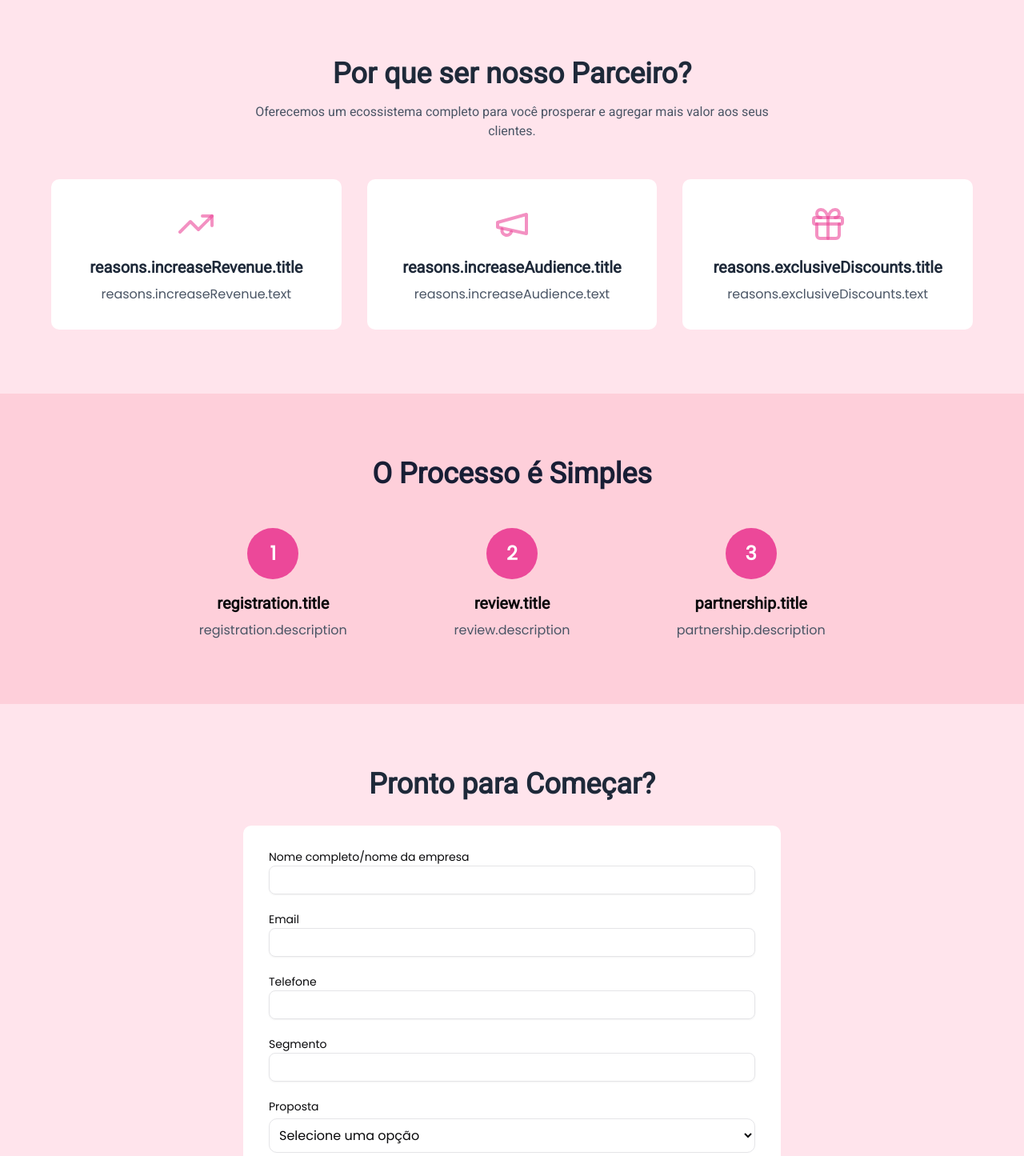
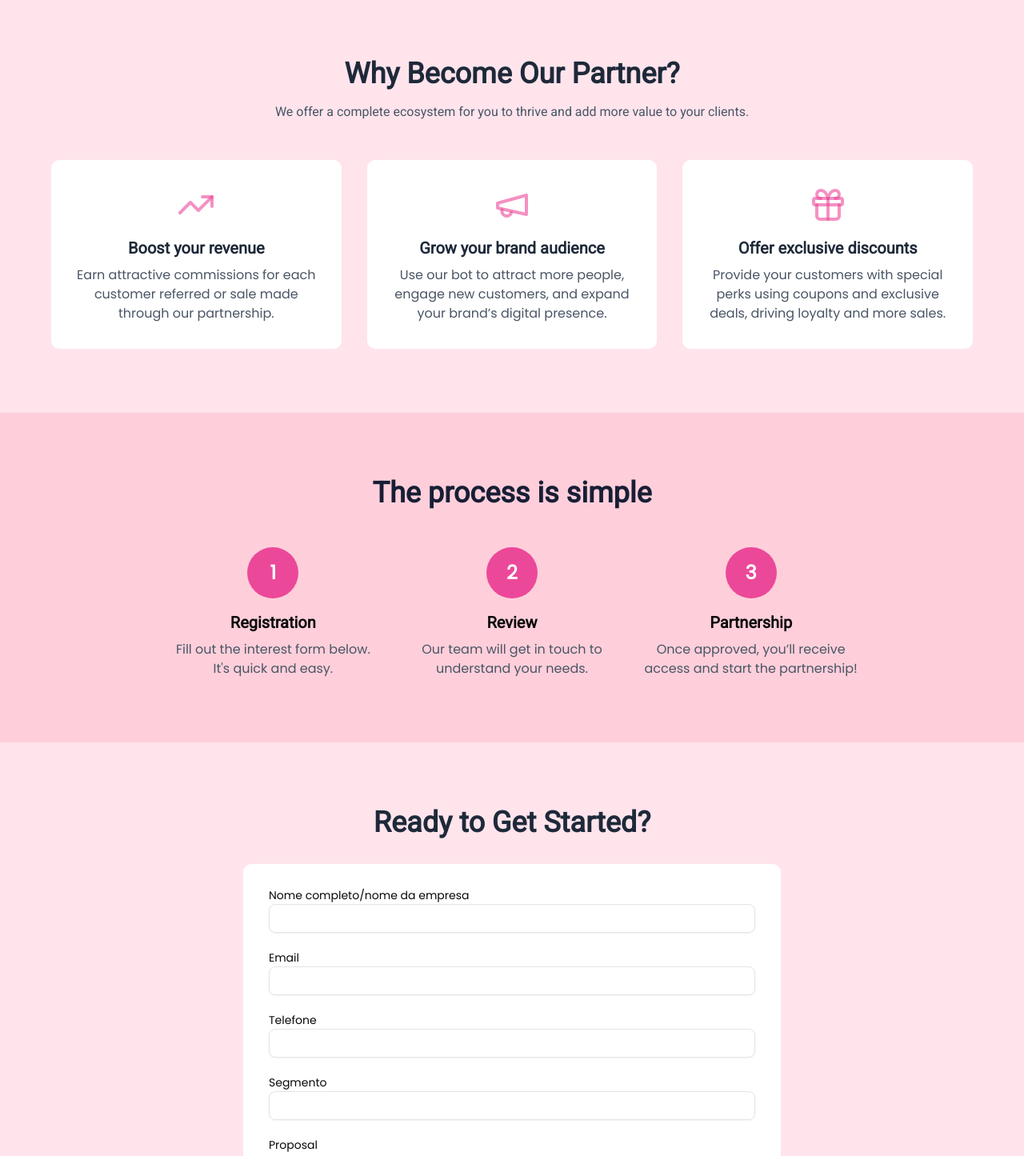
Before and after one commit to PedroMarques391/senpaiLP, a Next.js app: page /en/partners in a window 1280 px wide. Shown: the part 440-1885 px from the top of the page at 80% size. Built offline with nearby package versions, Linux system fonts and the light colour scheme.

Commit message:
feat: add translations in partners page and childs.

```diff
--- a/src/app/[locale]/partners/page.tsx
+++ b/src/app/[locale]/partners/page.tsx
@@ -7,6 +7,7 @@ import { Label } from '@/src/components/ui/label';
 import { reasonsCard } from '@/src/data';
 import { zodResolver } from '@hookform/resolvers/zod';
 import { ArrowRight } from 'lucide-react';
+import { useTranslations } from 'next-intl';
 import Link from 'next/link';
 import { useState } from 'react';
 import { useForm, FormProvider } from 'react-hook-form';
@@ -45,6 +46,7 @@ const PartnersPage = () => {
         resolver: zodResolver(partnersSchema),
     });
     const { handleSubmit, reset, register, formState: { errors } } = methods;
+    const t = useTranslations('partners')
 
     async function onSubmit(data: PartnersData) {
         setLoading(true)
@@ -79,25 +81,25 @@ const PartnersPage = () => {
             <main>
                 <section className="bg-secondary-theme text-white text-center py-20 px-4 mt-20">
                     <h1 className="text-4xl md:text-6xl font-bold mb-4 animate-fade-in-down">
-                        Junte-se a Nós. Cresça Conosco.
+                        {t("title")}
                     </h1>
                     <p className="text-lg md:text-xl max-w-3xl mx-auto mb-8 animate-fade-in-up">
-                        Expanda seus negócios e alcance novos clientes tornando-se um parceiro oficial do <span className='text-surface'>BotDoSenpai</span>.
+                        {t("subtitle")} <span className='text-surface'>BotDoSenpai</span>.
                     </p>
                     <Link
                         href="#partner-form"
                         className="bg-content-inverse text-secondary-theme font-bold py-3 px-8 rounded-full text-lg hover:bg-gray-200 transition-all duration-300"
                     >
-                        Quero ser um Parceiro
+                        {t("beAPartner")}
                         <ArrowRight className="inline-block ml-2" size={20} />
                     </Link>
                 </section>
 
                 <section id="benefits" className="py-20 bg-surface-card px-4">
                     <div className="max-w-6xl mx-auto text-center">
-                        <h1 className="text-3xl md:text-4xl font-bold text-gray-800 mb-4">Por que ser nosso Parceiro?</h1>
+                        <h1 className="text-3xl md:text-4xl font-bold text-gray-800 mb-4">{t("question")}</h1>
                         <h2 className="text-gray-600 mb-12 max-w-2xl mx-auto">
-                            Oferecemos um ecossistema completo para você prosperar e agregar mais valor aos seus clientes.
+                            {t("response")}
                         </h2>
                         <div className="grid grid-cols-1 md:grid-cols-2 lg:grid-cols-3 gap-8">
                             {reasonsCard.map((card, index) => (
@@ -116,7 +118,7 @@ const PartnersPage = () => {
 
                 <section id="partner-form" className="py-20 bg-surface-card px-4">
                     <div className="max-w-2xl mx-auto">
-                        <h2 className="text-3xl md:text-4xl font-bold text-gray-800 text-center mb-8">Pronto para Começar?</h2>
+                        <h2 className="text-3xl md:text-4xl font-bold text-gray-800 text-center mb-8">{t("start")}</h2>
                         <FormProvider {...methods}>
                             <form onSubmit={handleSubmit(onSubmit)} className="bg-content-inverse p-8 rounded-lg space-y-6">
                                 <FormField label='Nome completo/nome da empresa' name='name' direction='col' />
@@ -124,7 +126,7 @@ const PartnersPage = () => {
                                 <FormField label='Telefone' name='phone' direction='col' maxLength={15} />
                                 <FormField label='Segmento' name='segment' direction='col' />
                                 <div className='space-y-2'>
-                                    <Label>Proposta</Label>
+                                    <Label>{t("proposal")}</Label>
                                     <select
                                         {...register("proposal")}
                                         className="border rounded-lg p-2 w-full"
@@ -132,12 +134,12 @@ const PartnersPage = () => {
                                         defaultValue={''}
                                     >
                                         <option value="" disabled>
-                                            Selecione uma opção
+                                            {t("option")}
                                         </option>
-                                        <option value="Divulgação de marca">Divulgação de marca</option>
-                                        <option value="Troca de Serviços">Troca de Serviços</option>
-                                        <option value="Patrocínio">Patrocínio</option>
-                                        <option value="Outro">Outro</option>
+                                        <option value="Divulgação de marca">{t("disclosure")}</option>
+                                        <option value="Troca de Serviços">{t("services")}</option>
+                                        <option value="Patrocínio">{t("partnership")}</option>
+                                        <option value="Outro">{t("other")}</option>
                                     </select>
                                     {errors.proposal && (
                                         <p className="text-red-500 text-sm">{errors.proposal.message}</p>
@@ -158,10 +160,10 @@ const PartnersPage = () => {
                                                 <circle className="opacity-25" cx="12" cy="12" r="10" stroke="currentColor" strokeWidth="4"></circle>
                                                 <path className="opacity-75" fill="currentColor" d="M4 12a8 8 0 018-8v4a4 4 0 00-4 4H4z"></path>
                                             </svg>
-                                            Enviando...
+                                            {t("sending")}
                                         </span>
                                     ) : (
-                                        "Enviar Cadastro"
+                                        t("send")
                                     )}
                                 </button>
                             </form>
--- a/src/components/sections/ReasonsCard.tsx
+++ b/src/components/sections/ReasonsCard.tsx
@@ -1,13 +1,19 @@
 import { IReasonsCard } from "@/src/types";
+import { useTranslations } from "next-intl";
 
 
 
 export function ReasonsCard({ icon: Icon, title, text }: IReasonsCard) {
+    const t = useTranslations("partners");
     return (
         <div className="bg-content-inverse p-8 rounded-lg hover:shadow-md transition-shadow shadow-primary-theme group">
             <Icon className="h-12 w-12 mx-auto text-primary-theme/60 mb-4 group-hover:text-primary-theme transition-colors" />
-            <h1 className="text-xl font-bold text-gray-800 mb-2 group-hover:text-primary-theme transition-colors">{title}</h1>
-            <p className="text-gray-600">{text}</p>
+            <h1 className="text-xl font-bold text-gray-800 mb-2 group-hover:text-primary-theme transition-colors">
+                {t(`${title}`)}
+            </h1>
+            <p className="text-gray-600">
+                {t(`${text}`)}
+            </p>
         </div>
     );
 }
--- a/src/components/sections/StepsSection.tsx
+++ b/src/components/sections/StepsSection.tsx
@@ -1,10 +1,13 @@
+'use client'
 import { useRef } from "react";
 import { motion, useInView } from "framer-motion";
 import { steps } from "@/src/data";
+import { useTranslations } from "next-intl";
 
 export function StepsSection() {
     const ref = useRef(null);
     const isInView = useInView(ref, { once: true });
+    const t = useTranslations('partners.steps')
 
     return (
         <section ref={ref} className="py-20 px-4">
@@ -15,7 +18,7 @@ export function StepsSection() {
                     animate={isInView ? { opacity: 1, y: 0 } : {}}
                     transition={{ duration: 0.6, ease: "easeOut" }}
                 >
-                    O Processo é Simples
+                    {t("process")}
                 </motion.h1>
 
                 <div className="relative">
@@ -44,8 +47,12 @@ export function StepsSection() {
                                 >
                                     {step.id}
                                 </motion.div>
-                                <h3 className="text-xl font-semibold mb-2">{step.title}</h3>
-                                <p className="text-gray-600">{step.description}</p>
+                                <h3 className="text-xl font-semibold mb-2">
+                                    {t(`${step.title}`)}
+                                </h3>
+                                <p className="text-gray-600">
+                                    {t(`${step.description}`)}
+                                </p>
                             </motion.div>
                         ))}
                     </div>
```
